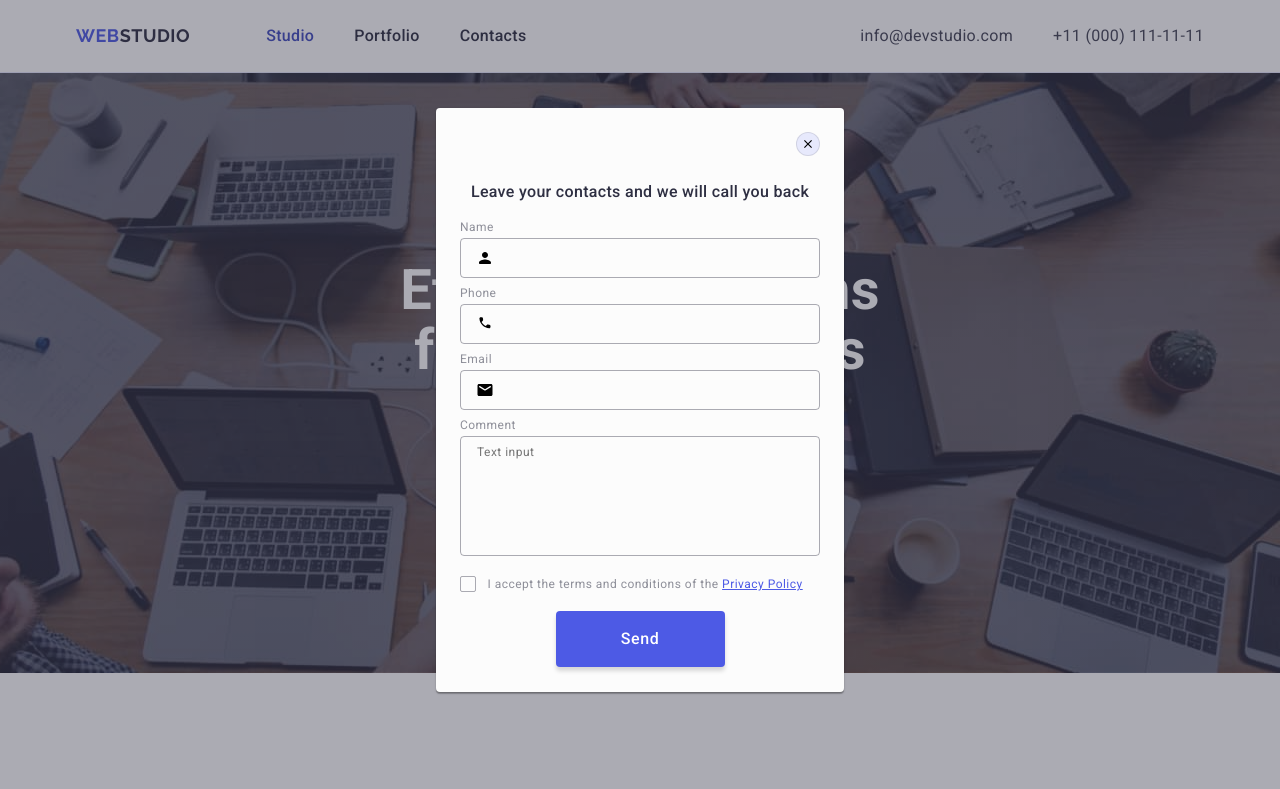
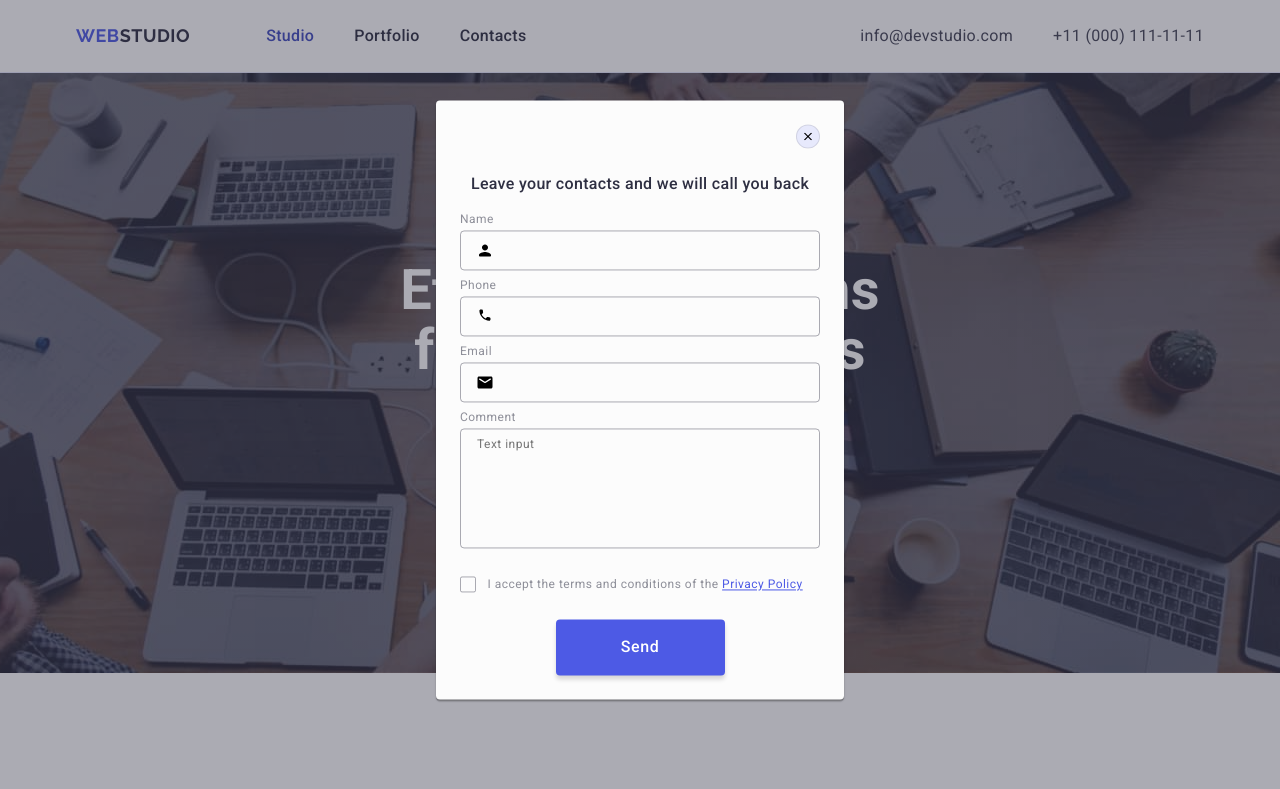
Before and after one commit to Nikita-Naskalnyi/goit-markup-hw-05, a plain HTML site: page index.html in a window 1280 px wide. Shown: the top 789 px of the page. Drawn offline with nearby package versions, Linux system fonts and the light colour scheme.

Commit message:
update all

```diff
--- a/css/style.css
+++ b/css/style.css
@@ -588,6 +588,7 @@ body {
 .close-button:focus {
   background-color: #404bbf;
   fill: #fff;
+  border: none;
 }
 
 .modal-title {
@@ -649,7 +650,11 @@ body {
 }
 
 .form-input:focus + .input-icon {
-  fill: #4d5ae5;
+	fill: var(--iris);
+}
+
+.modal-textarea-container{
+  margin-bottom: 16px;
 }
 
 .modal-textarea {
@@ -664,7 +669,7 @@ body {
   background-color: transparent;
   font-weight: 400;
   font-size: 12px;
-  line-height: 1.16667;
+  line-height: 1.17;
   letter-spacing: 0.04em;
   color: rgba(46, 47, 66, 0.4);
   transition: border-color 250ms cubic-bezier(0.4, 0, 0.2, 1);
@@ -674,7 +679,7 @@ body {
 } */
 
 .agreement-container {
-  margin-bottom: 16px;
+  margin-bottom: 24px;
 }
 
 .modal-checkbox-label {
--- a/index.html
+++ b/index.html
@@ -499,9 +499,9 @@
               </svg>
             </div>
           </div>
-          <div class="modal-form-container">
+          <div class="modal-textarea-container">
             <label class="modal-label" for="user-comment">Comment</label>
-            <textarea class="modal-textarea" name="comment" id="user-comment" placeholder="Text input"></textarea>
+            <textarea class="modal-textarea" name="user-comment" id="user-comment" placeholder="Text input"></textarea>
           </div>
 
           <div class="agreement-container">
```
